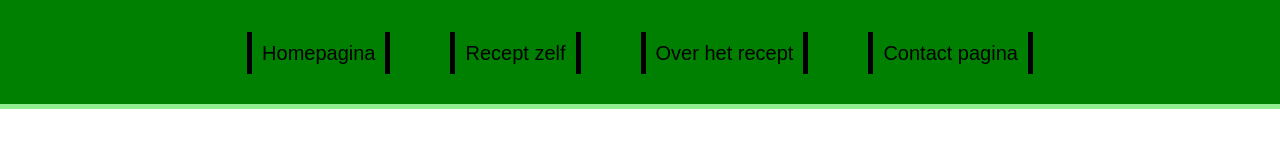
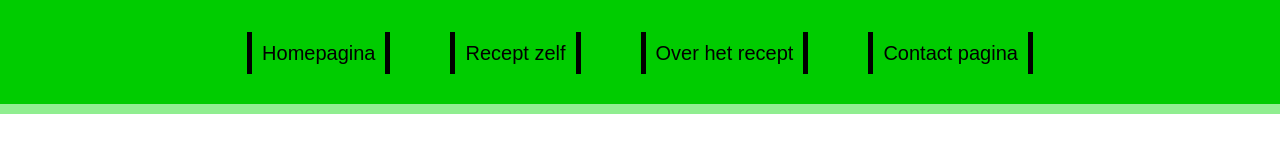
Before and after one commit to Luukvanduijvenbode/bbq-blogg, a plain HTML site: page index.html in a window 1280 px wide. Drawn offline with Linux system fonts and the light colour scheme.

Commit message:
nav beteerrrr

```diff
--- a/css/index.css
+++ b/css/index.css
@@ -35,8 +35,8 @@ nav {
     width: 100vw;
     position: absolute;
     height: 13vh;
-    border-bottom: 5px solid lightgreen ;
+    border-bottom: 10px solid lightgreen ;
     display: flex;
     justify-content: center;
-    background-color: green;
+    background-color: #00CC00 ;
 }
```
